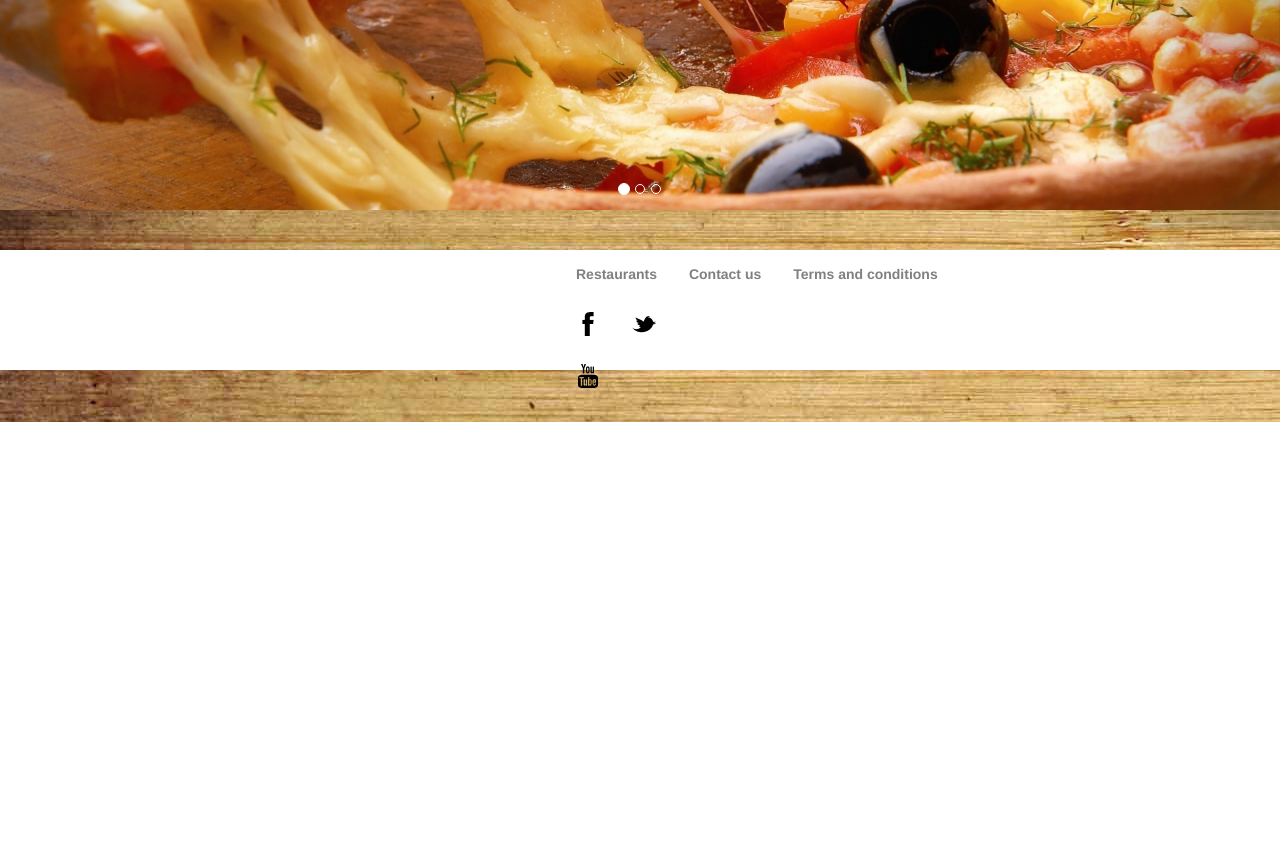
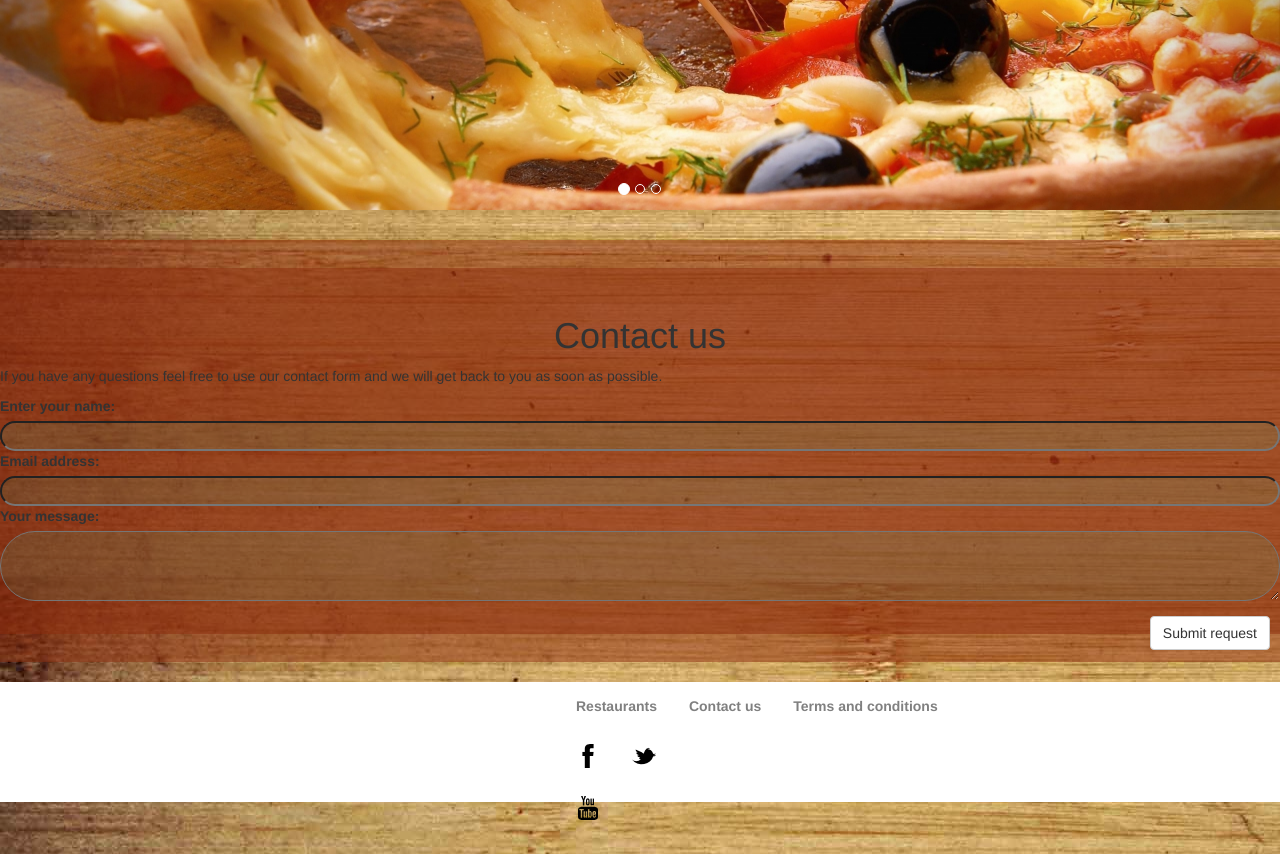
Before and after one commit to melinil/ittalents, a PHP site: page / in a window 1280 px wide. Shown: the part 577-1431 px from the top of the page. Before the commit the page ends 999 px from the top, so only its background shows below. Run offline with PHP 8.4, Linux system fonts and the light colour scheme; some libraries are stand-ins or nearby versions.

Commit message:
Contact form (raw version) added.

```diff
--- a/project/assets/css/style.css
+++ b/project/assets/css/style.css
@@ -155,3 +155,19 @@
 #regForm, #regForm{
     margin: 5em;
 }
+
+#contactForm{
+    background-color: rgba(142, 45, 13, 0.5);
+    padding-bottom: 2em;
+    padding-top: 2em;
+}
+
+#message{
+
+    -webkit-border-radius: 50px;
+    -moz-border-radius: 50px;
+    border-radius: 50px;
+    width: 100%;
+    height: 70px;
+    background-color: rgba(16, 247, 192, 0.09);
+}
--- a/project/index.html
+++ b/project/index.html
@@ -127,7 +127,19 @@
 
 
 
-    <div class="pages" id="contactForm"></div>
+    <div class="pages" id="contactForm">
+        <form id="contactForm">
+            <h1>Contact us</h1>
+            <p>If you have any questions feel free to use our contact form and we will get back to you as soon as possible.</p>
+            <label for="name">Enter your name:</label>
+            <input type="textbox" class="input-fields" id="name">
+            <label for="email">Email address:</label>
+            <input type="email" class="input-fields" id="email">
+            <label for="message">Your message:</label>
+            <textarea name="Text1" cols="20" rows="5" id="message" ></textarea>
+            <button type="submit" class="btn btn-default">Submit request</button>
+        </form>
+    </div>
 
 
     <div class="pages" id="terms">
```
